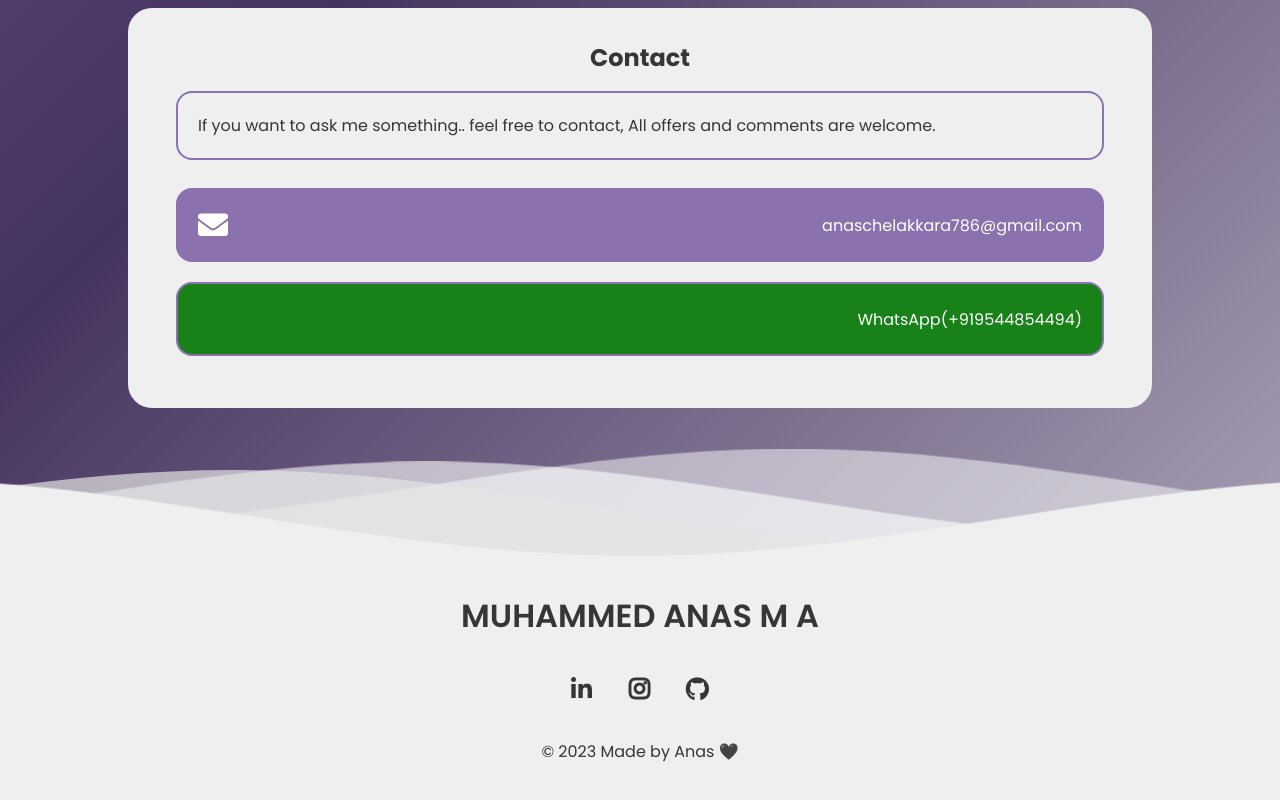
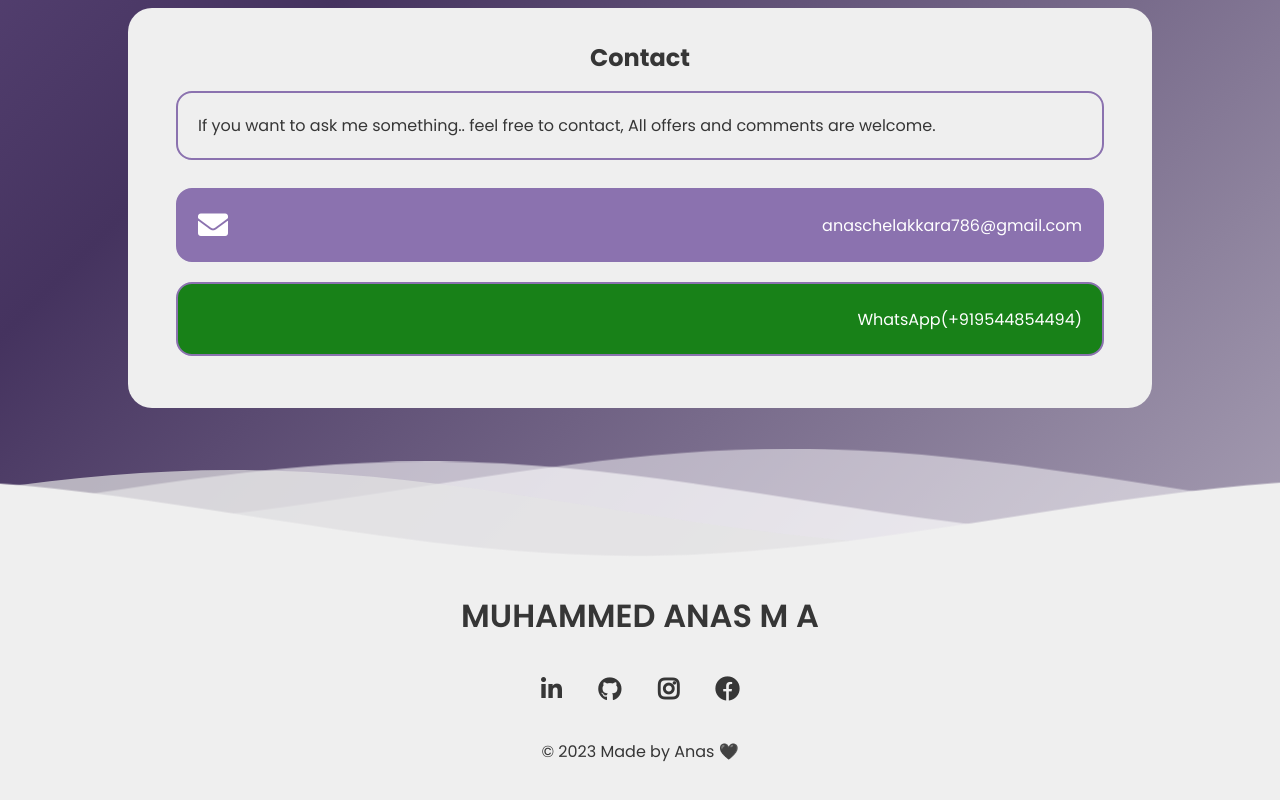
Before and after one commit to anas-ma007/anas_portfolio, a plain HTML site: page index.html in a window 1280 px wide. Shown: the part 3453-4253 px from the top of the page. Drawn offline with nearby package versions, Linux system fonts and the light colour scheme; a script that the page names is missing; some icons are missing.

Commit message:
add facebook link

```diff
--- a/index.html
+++ b/index.html
@@ -509,10 +509,16 @@
                 <div class="footer__social">
                     <a href="https://www.linkedin.com/in/anas-ma/" target="_blank" class="footer__icon curserhover"><i
                             class='fab fa-linkedin-in'></i></a>
+
+                    <a href="https://github.com/anas-ma007" target="_blank" class="footer__icon curserhover"><i
+                            class='fab fa-github'></i></a>
+
                     <a href="https://www.instagram.com/anas_m_a007/" target="_blank" class="footer__icon curserhover"><i
                             class='fab fa-instagram' style="font-weight:600;"></i></a>
-                    <a href="https://github.com/anas-ma007" target="_blank" class="footer__icon curserhover"><i
-                            class='fab fa-github'></i></a>
+
+                    <a href="https://www.facebook.com/anas.chelakkara.5" target="_blank"
+                        class="footer__icon curserhover"><i class='fab fa-facebook' style="font-weight:600;"></i></a>
+
 
                 </div>
 
```
